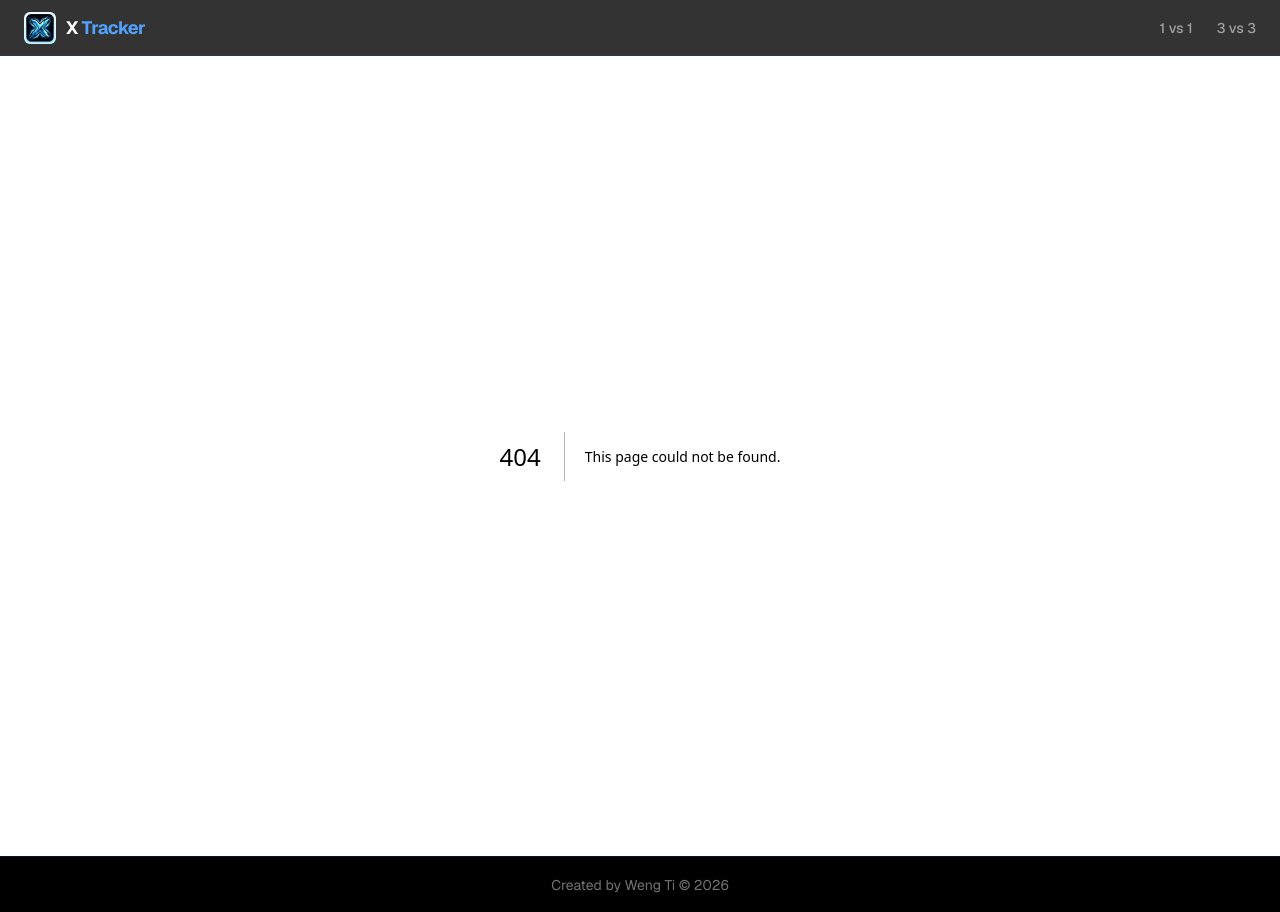
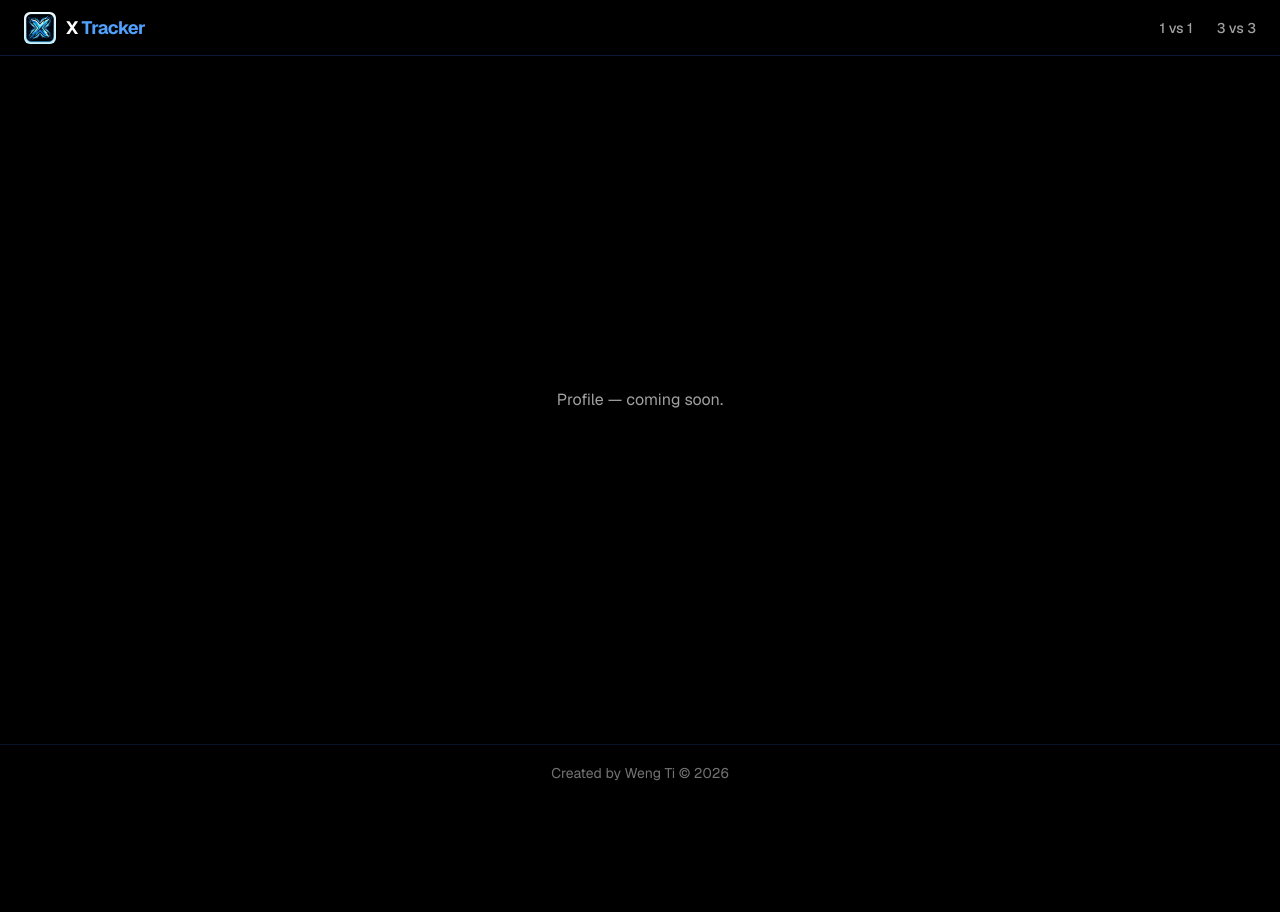
Before and after one commit to wengti/x-tracker, a Next.js app in the folder frontend/: page /profile in a window 1280 px wide. Before the commit this address had no page. After the commit the page ends 800 px from the top, so only its background shows below. Built offline with nearby package versions, Linux system fonts and the light colour scheme.

Commit message:
display user name after login and clickable

```diff
--- /dev/null
+++ b/frontend/src/app/profile/page.tsx
@@ -0,0 +1,7 @@
+export default function ProfilePage() {
+  return (
+    <main className="flex flex-1 flex-col items-center justify-center px-6 py-12">
+      <p className="text-neutral-400">Profile — coming soon.</p>
+    </main>
+  );
+}
--- a/frontend/src/components/NavLinks.tsx
+++ b/frontend/src/components/NavLinks.tsx
@@ -2,6 +2,7 @@
 
 import Link from "next/link";
 import { usePathname } from "next/navigation";
+import { useEffect, useState } from "react";
 
 const links = [
   { href: "/1vs1", label: "1 vs 1" },
@@ -10,6 +11,11 @@ const links = [
 
 export default function NavLinks() {
   const pathname = usePathname();
+  const [name, setName] = useState<string | null>(null);
+
+  useEffect(() => {
+    setName(localStorage.getItem("x-trakcer-name"));
+  }, []);
 
   return (
     <nav className="flex items-center gap-6 text-sm font-medium">
@@ -26,6 +32,19 @@ export default function NavLinks() {
           {label}
         </Link>
       ))}
+
+      {name && (
+        <Link
+          href="/profile"
+          className={
+            pathname === "/profile"
+              ? "text-blue-400"
+              : "text-neutral-400 transition-colors hover:text-white"
+          }
+        >
+          {name}
+        </Link>
+      )}
     </nav>
   );
 }
```
